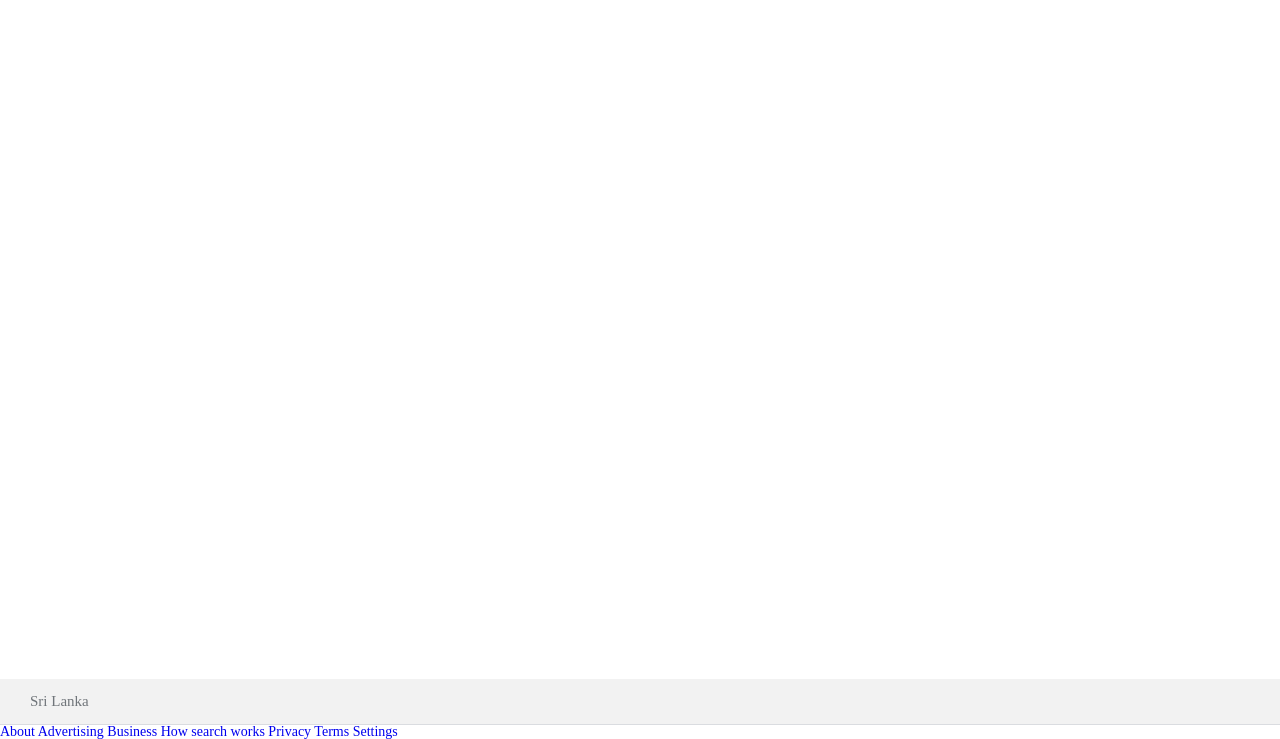
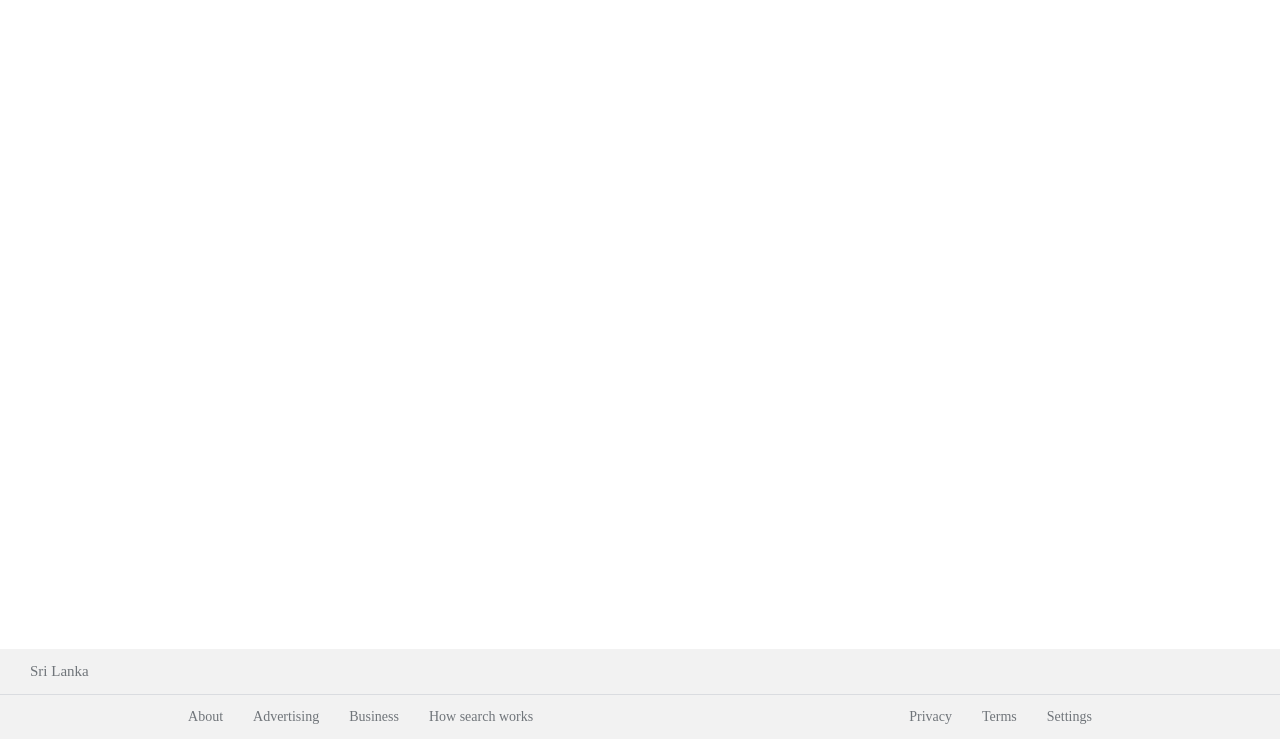
Before and after one commit to Thilina-Upendra/Google-Clone, a website: page index.html in a window 1280 px wide. Shown: the part 61-800 px from the top of the page. Drawn offline with nearby package versions, Linux system fonts and the light colour scheme.

Commit message:
Do modification in footer

```diff
--- a/css/style.css
+++ b/css/style.css
@@ -87,17 +87,31 @@ header #btn-app:hover{
      right: 0;
      bottom: 0;
      left: 0;
+     color: #70757a;
+     background-color: #f2f2f2;
  }
 
  footer #country{
     padding: 15px 30px;
     border-bottom: 1px solid #dadce0;
     font-size: 15px;
-    color: #70757a;
     background-color: #f2f2f2;;
-
  }
 
+ footer #links > div{
+     display: flex;
+ }
+
+ footer #links{
+     display: flex;
+     flex-wrap: wrap;
+     justify-content: space-around;
+ }
+
+ footer #links > div a{
+     padding: 15px;
+     color: #70757a;
+ }
 
 /* == Page Specific */
 
--- a/index.html
+++ b/index.html
@@ -23,14 +23,20 @@
     <footer>
         <div id="country">Sri Lanka</div>
         <div id="links">
+
+            <div id="links">
                 <a href="https://about.google/?utm_source=google-LK&utm_medium=referral&utm_campaign=hp-footer&fg=1">About</a>
                 <a href="https://www.google.lk/intl/en_lk/ads/?subid=ww-ww-et-g-awa-a-g_hpafoot1_1!o2&utm_source=google.com&utm_medium=referral&utm_campaign=google_hpafooter&fg=1">Advertising</a>
                 <a href="https://www.google.lk/services/?subid=ww-ww-et-g-awa-a-g_hpbfoot1_1!o2&utm_source=google.com&utm_medium=referral&utm_campaign=google_hpbfooter&fg=1">Business</a>
                 <a href="https://google.com/search/howsearchworks/?fg=1">How search works</a>
+            </div>
+
+            <div>
                 <a href="https://policies.google.com/privacy?hl=en-LK&fg=1">Privacy</a>
                 <a href="https://policies.google.com/terms?hl=en-LK&fg=1">Terms</a>
                 <a href="javascript:void(0)">Settings</a>
             </div>
+        </div>
     </footer>
 </body>
 </html>
```
Lines whose indentation alone changed are shown as unchanged.
